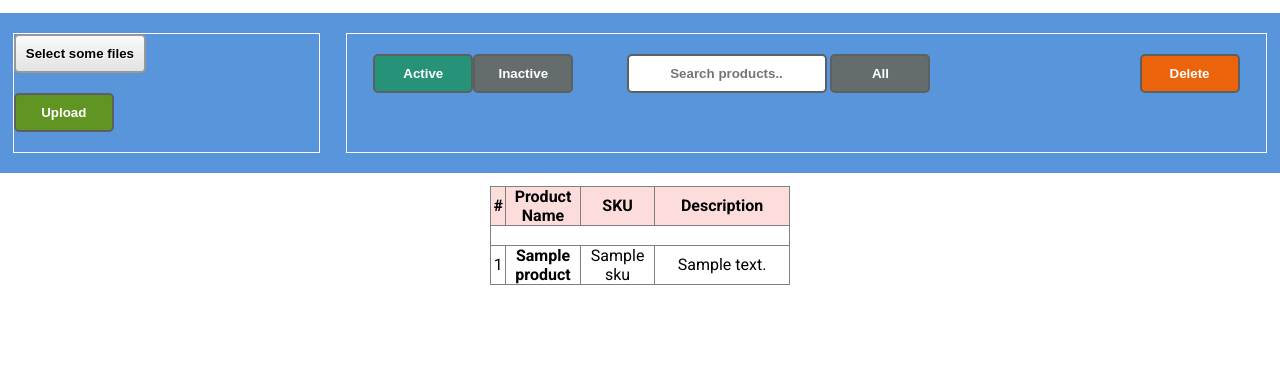
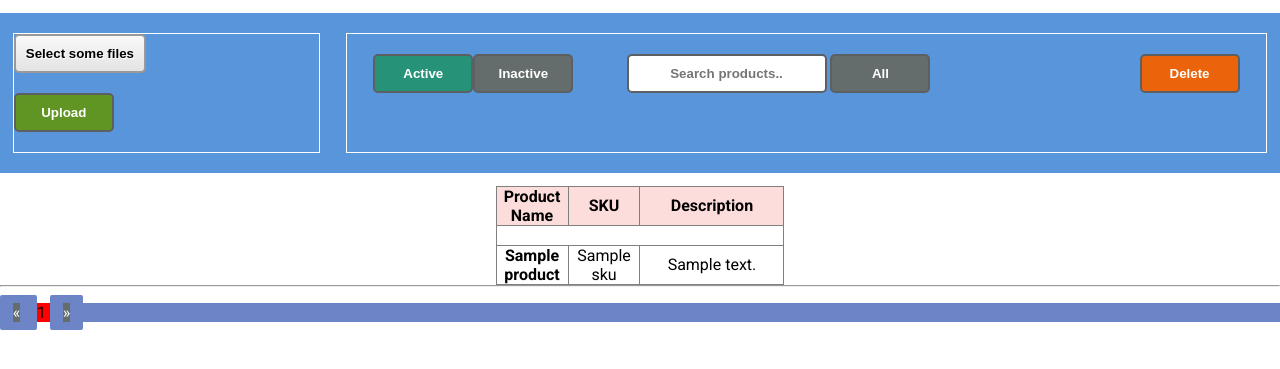
Before and after one commit to aravindas4/acme1, a Django app: template product/templates/base.html in a window 1280 px wide. Shown: the part 38-407 px from the top of the page. Run offline with Django 3.2, Linux system fonts and the light colour scheme; the template is opened without the code that fills it: most values are stand-ins (such as "Sample title", 1, 10 or a date in 2020).

Commit message:
Add pagination

```diff
--- a/product/templates/base.html
+++ b/product/templates/base.html
@@ -188,12 +188,57 @@
                 justify-content: space-between;
             }
 
+            .pagination {
+                margin-top: 1em;
+                display: flex;
+                justify-content: space-between;
+                background-color: #6D85C7;
+            }
+
+            .pagination a {
+                text-decoration: none;
+            }
+
+            .pagination-number {
+                padding: 0.5em 0.8em;
+                border-radius: 2px;
+                color: #fff;
+                background-color: #6D85C7;
+                display: inline;
+            }
+
+            .pagination-number:hover,
+            .pagination-current {
+                background-color: #3354AA;
+            }
+
+            .pagination-action {
+                margin: 0 0.1em;
+                display: inline-block;
+                padding: 0.5em 0.5em;
+                color: #B9B9B9;
+                font-size: 1.3em;
+            }
+
+            .pagination-action:hover,
+            .pagination-previous,
+            .pagination-next {
+                color: #3354AA;
+            }
+            ul li {
+              display:inline;
+            }
+
+           .active {
+                background: red;
+           }
+
         </style>
 </head>
 <body>
 <h1>
     <div class="header">ACME Inc Product Management</div></h1>
-<div>
+    <div>
     <div class="menu-container">
         <div class="menu quarter">
             <form method="post" enctype="multipart/form-data"
@@ -232,10 +277,10 @@
             {% if product_list %}
               <table class="table-boder">
                 <thead>
-                    <th width="5%" style="text-align: center;">#</th>
+<!--                    <th width="5%" style="text-align: center;">#</th>-->
                     <th width="25%" style="text-align: center;">Product Name</th>
                     <th width="25%" style="text-align: center;">SKU</th>
-                    <th width="45%" style="text-align: center;">Description</th>
+                    <th width="50%" style="text-align: center;">Description</th>
                 </thead>
                 <tbody>
                     {% for product in product_list %}
@@ -243,7 +288,6 @@
                                 <td colspan="4">&nbsp;</td>
                             </tr>
                             <tr>
-                                <td style="text-align: center;"> {{ forloop.counter }}</td>
                                 <td style="font-weight: bold;text-align: center;">
                                     {{product.name}}
                                 </td>
@@ -263,10 +307,31 @@
         </div>
     </div>
 </div>
+    <hr>
+        <div class="pagination">
+            <ul>
+                <div class="pagination-number">
+                    {% if page_obj.has_previous %}
+                        <li><a href="?page={{ page_obj.previous_page_number }}">&laquo;</a></li>
+                    {% else %}
+                        <li class="grey"><span>&laquo;</span></li>
+                    {% endif %}
+                </div>
+                {% for i in paginator.page_range %}
+                    {% if page_obj.number == i %}
+                        <li class="active"><span>{{ i }} <span class="sr-only"></span></span></li>
+                    {% endif %}
+                {% endfor %}
+                <div class="pagination-number">
+                    {% if page_obj.has_next %}
+                        <li><a href="?page={{ page_obj.next_page_number }}">&raquo;</a></li>
+                    {% else %}
+                        <li class="grey"><span>&raquo;</span></li>
+                    {% endif %}
+                </div>
+            </ul>
+        </div>
 <script>
-    function submit() {
-        document.getElementById("filter").reset();
-    }
 </script>
 </body>
 </html>
--- a/product/views.py
+++ b/product/views.py
@@ -11,7 +11,7 @@ class ProductListView(generic.ListView):
     context_object_name = 'product_list'
     queryset = Product.objects.all()
     template_name = 'base.html'
-    paginate_by = 2
+    paginate_by = 50
 
     def get_queryset(self):
         query = self.request.GET.get('search', None)
@@ -23,7 +23,6 @@ class ProductListView(generic.ListView):
             object_list = self.queryset.all()
 
         _filter = self.request.GET.get('is_active', None)
-        print(bool(_filter))
 
         if _filter == 'True':
             object_list = self.queryset.filter(is_active=True)
@@ -38,7 +37,7 @@ def upload_csv(request):
         myfile = request.FILES['myfile']
         fs = FileSystemStorage()
         filename = fs.save(myfile.name, myfile)
-        load_products(fs.path(filename))
+        load_products.delay(fs.path(filename))
         return redirect('product-list')
     return redirect('product-list')
 
```
